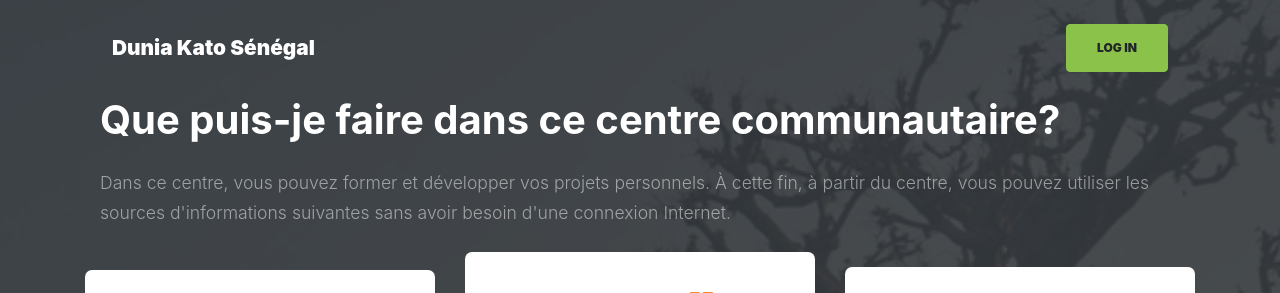
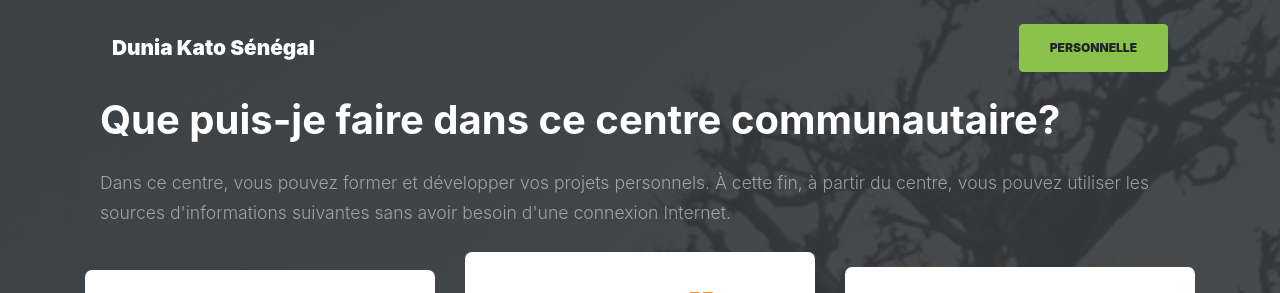
Before and after one commit to aucoop/inite, a Django app: template web/templates/index.html in a window 1280 px wide. Shown: the top 293 px of the page. Run offline with Django 3.2, Linux system fonts and the light colour scheme; the template is opened without the code that fills it, so the values that code supplies are empty; some libraries are stand-ins or nearby versions.

```diff
--- a/web/portal/public_views.py
+++ b/web/portal/public_views.py
@@ -75,7 +75,7 @@ def policy(request):
     if request.method == 'GET':
         return render(request, 'policy.html')
 
-@login_required()
+@login_required(login_url='/user/login')
 def retrieve_frontend(request):
   if request.method == 'GET':
     return render(request,'statistics.html')
--- a/web/templates/index.html
+++ b/web/templates/index.html
@@ -52,7 +52,7 @@
           <div class="ml-auto w-25">
             <nav class="site-navigation position-relative text-right" role="navigation">
               <ul class="site-menu main-menu site-menu-dark js-clone-nav mr-auto d-none d-lg-block m-0 p-0">
-                <li class="cta"><button class="btn btn-success goto"  onclick="window.location.href='/user/login'"> Log in </button>
+                <li class="cta"><button class="btn btn-success goto"  onclick="window.location.href='/statistics'"> personnelle </button>
 </li>
 				                            </ul>
             </nav>
```
